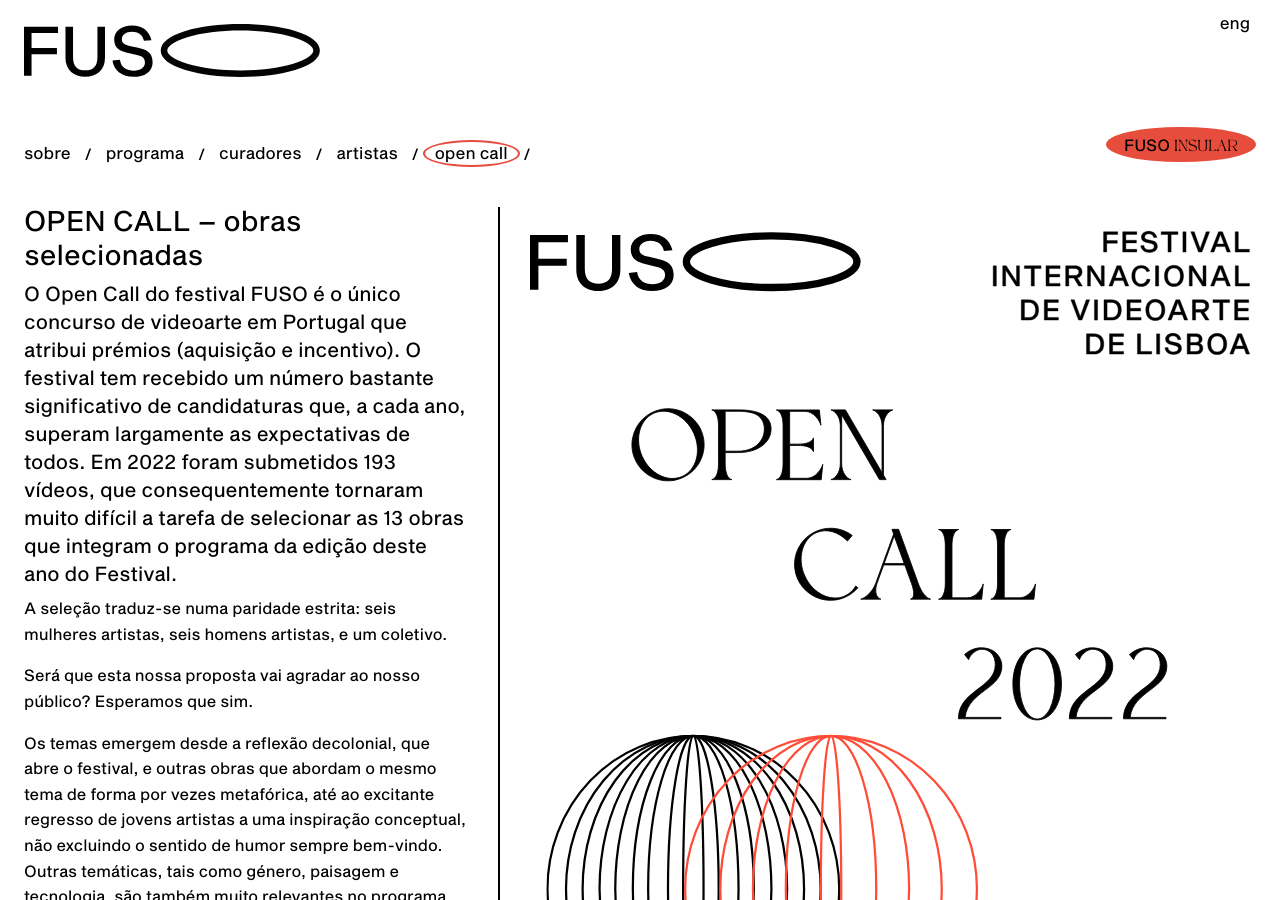
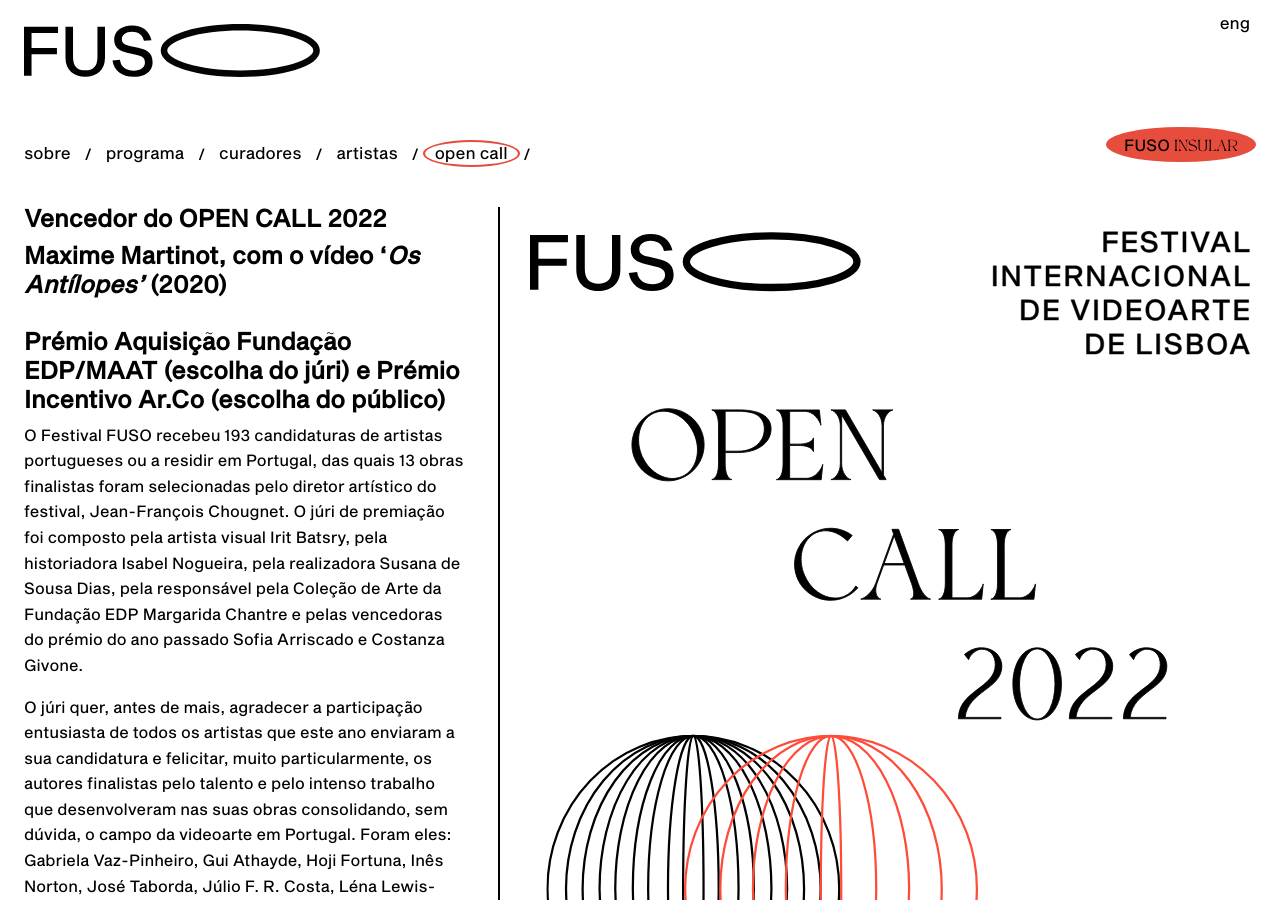
Before and after one commit to mnvnery/fusov2, a Jekyll site: the page built from fuso/open-call.html, in a window 1280 px wide and 900 px high. Built offline with Jekyll 4.4.1, drawn with Linux system fonts in a browser that asks for light colours; some of the changed text lies outside the part shown.

Commit message:
Update from Forestry.io rachel korman updated _data/open-call.yml

```diff
--- a/_data/open-call.yml
+++ b/_data/open-call.yml
@@ -1,45 +1,78 @@
 ---
-regulamento: "<h3>OPEN CALL – obras selecionadas</h3><h5>O Open Call do festival FUSO
-  é o único concurso de videoarte em Portugal que atribui prémios (aquisição e incentivo).
-  O festival tem recebido um número bastante significativo de candidaturas que, a
-  cada ano, superam largamente as expectativas de todos. Em 2022 foram submetidos
-  193 vídeos, que consequentemente tornaram muito difícil a tarefa de selecionar as
-  13 obras que integram o programa da edição deste ano do Festival.</h5><p>A seleção
-  traduz-se numa paridade estrita: seis mulheres artistas, seis homens artistas, e
-  um coletivo.</p><p>Será que esta nossa proposta vai agradar ao nosso público? Esperamos
-  que sim.</p><p>Os temas emergem desde a reflexão decolonial, que abre o festival,
-  e outras obras que abordam o mesmo tema de forma por vezes metafórica, até ao excitante
-  regresso de jovens artistas a uma inspiração conceptual, não excluindo o sentido
-  de humor sempre bem-vindo. Outras temáticas, tais como género, paisagem e tecnologia,
-  são também muito relevantes no programa.</p><p>Importa destacar o número crescente
-  de artistas estrangeiros a produzir em Portugal, bastante representados nesta edição.</p><p>Por
-  fim, uma observação sobre o tempo em que vivemos: os filmes de autoficção inspirados
-  no <em>lockdown</em> da pandemia tornaram-se menos frequentes. Sinal de que estamos
-  a viver para o “aqui e agora”, e que a arte pode existir como um gesto de resiliência
-  e esperança.</p><p>Jean-François Chougnet<br></p><p>ARTISTAS SELECCIONADOS (POR
-  ORDEM ALFABÉTICA)</p><p>Gabriela Vaz-Pinheiro</p><p>Gui Athayde</p><p>Hoji Fortuna</p><p>Inês
-  Norton</p><p>José Taborda</p><p>Júlio F. R. Costa</p><p>Léna Lewis-King</p><p>Leonor
-  Sousa</p><p>Marcelo Moscheta</p><p>Maxime Martinot</p><p>Ricardo Leandro</p><p>Sara
-  Carneiro</p><p>Tiago Bastos Nunes</p>"
+regulamento: '<h4><strong>Vencedor do OPEN CALL 2022</strong></h4><h4><strong>Maxime
+  Martinot, com o vídeo ‘<em>Os Antílopes’</em> (2020)<br><br>Prémio Aquisição Fundação
+  EDP/MAAT (escolha do júri) e Prémio Incentivo Ar.Co (escolha do público)</strong></h4><p
+  class="paragraphCxSpMiddle">O Festival FUSO recebeu 193 candidaturas de artistas
+  portugueses ou a residir em Portugal, das quais 13 obras finalistas foram selecionadas
+  pelo diretor artístico do festival, Jean-François Chougnet. O júri de premiação
+  foi composto pela artista visual Irit Batsry, pela historiadora Isabel Nogueira,
+  pela realizadora Susana de Sousa Dias, pela responsável pela Coleção de Arte da
+  Fundação EDP Margarida Chantre e pelas vencedoras do prémio do ano passado Sofia
+  Arriscado e Costanza Givone.</p><p>O júri quer, antes de mais, agradecer a participação
+  entusiasta de todos os artistas que este ano enviaram a sua candidatura e felicitar,
+  muito particularmente, os autores finalistas pelo talento e pelo intenso trabalho
+  que desenvolveram nas suas obras consolidando, sem dúvida, o campo da videoarte
+  em Portugal. Foram eles: Gabriela Vaz-Pinheiro, Gui Athayde, Hoji Fortuna, Inês
+  Norton, José Taborda, Júlio F. R. Costa, Léna Lewis-King, Leonor Sousa, Marcelo
+  Moscheta, Maxime Martinot, Ricardo Leandro, Sara Carneiro e Tiago Bastos Nunes.</p><p
+  class="MsoNormal">O júri decidiu premiar este ano uma obra que nos traz, desde o
+  primeiro momento de abertura, uma reflexão complexa e desenvolvida sobre as ameaças
+  da nossa contemporaneidade no que diz respeito às questões de segurança global e
+  da nossa liberdade individual. O vídeo abre com uma impressiva frase do conto ‘Os
+  Antílopes’, retirada do livro ‘<em>Os Olhos verdes’</em> da escritora Marguerite
+  Duras: “<em>Um dia, nas costas de Marrocos, há cento e cinquenta anos, milhares
+  de antílopes atiraram-se ao mar em conjunto</em>.” Sucedem-se vários fragmentos
+  de vídeos retirados da internet de drones que sobrevoam os desertos à caça de antílopes:
+  uma composição em bruto como um jogo electrónico numa cadência crescente com banda
+  sonora e imagens pixilizadas. Esta sucessão construída conflui nas imagens aéreas
+  de Paris durante o confinamento de 2020 revelando assim o ponto de partida do autor.
+  A pandemia em França e as drásticas medidas sanitárias de intenso policiamento da
+  população com drones foram o contexto que o fez confrontar de modo inflexível a
+  questão: uma natureza livre ultra policiada, um homem livre ultra policiado. Aceitar
+  ou resistir?</p><p class="paragraph">O júri reconhece este trabalho como um gesto
+  de resiliência e esperança na sua analogia desconcertante e desafiadora e é, com
+  enorme prazer, que anuncia que este ano <strong>o vencedor do</strong> <strong>Prémio
+  Aquisição Fundação EDP/MAAT é Maxime Martinot com o vídeo ‘<em>Os Antílopes’</em></strong>
+  (2020).</p><p class="MsoNormal">O <strong>Prémio Incentivo Ar.Co.</strong>, que
+  resulta da votação do público, foi também para o <br><strong>‘<em>Os Antílopes’</em></strong>,
+  <strong>de Maxime Martinot</strong>. Este prémio consiste numa bolsa de estudos
+  para frequência de um ano letivo de Projeto Individual no departamento de Cinema/Imagem
+  e Movimento desta escola.</p><p class="MsoNormalCxSpMiddle"></p>'
 imagem: ''
-regulamento_eng: "<h3>OPEN CALL – selected works</h3><h5>FUSO festival's Open Call,
-  launched every year, is the only video art competition in Portugal that gives awards
-  (acquisition and incentive). The festival is receiving a significant, and ever increasing,
-  number of applications, far exceeding our expectations. This year, 193 videos were
-  submitted. It was therefore a very difficult task the selection of the 13 works
-  that compose the program of this edition of the festival.</h5><p>The selection observes
-  a strict parity: six female artists, six male artists and one collective.</p><p>Will
-  our proposal please our audience? We do hope so.</p><p>The themes range from the
-  decolonial reflection that opens the program — other works address this issue, often
-  in a metaphorical way — to the exciting return of young artists with a conceptual
-  inspiration that does not exclude a very welcome sense of humor. Other topics, such
-  as gender, landscape and technology, are also important subject-matters in this
-  program.</p><p>It is worth mentioning the growing number of foreign artists producing
-  video art in Portugal, who are therefore present in this edition.</p><p>Finally,
-  a note about the time we live in: the autofiction films inspired by the <em>lockdown
-  </em>during the pandemic are less frequent now. A sign that we are living for the
-  'here and now', and that art can exist as a gesture of resilience and hope.<br></p><p>SELECTED
-  ARTISTS (in alphabetical order)</p><p>Gabriela Vaz-Pinheiro</p><p>Gui Athayde</p><p>Hoji
-  Fortuna</p><p>Inês Norton</p><p>José Taborda</p><p>Júlio F. R. Costa</p><p>Léna
-  Lewis-King</p><p>Leonor Sousa</p><p>Marcelo Moscheta</p><p>Maxime Martinot</p><p>Ricardo
-  Leandro</p><p>Sara Carneiro</p><p>Tiago Bastos Nunes</p>"
+regulamento_eng: '<h4><strong>OPEN CALL 2022 WINNER</strong></h4><h4><strong>Maxime
+  Martinot, with the video “The Antelopes” (2020)<br><br>EDP Foundation Acquisition
+  Award (jury''s choice) and AR.CO Incentive Award (audience''s choice)</strong></h4><p
+  class="Standard">FUSO Festival Open Call received 193 applications from Portuguese
+  artists or artists residing in Portugal, from which 13 finalist works were selected
+  by the festival''s artistic director, Jean- François Chougnet. The jury responsible
+  for the EDP Foundation Acquisition Award was composed by the visual artist Irit
+  Batsry, the art historian Isabel Nogueira, the film director Susana de Sousa Dias,
+  the responsible for the Art Collection of EDP Foundation, Margarida Chantre, and
+  by the winners of the previous edition, Sofia Arriscado and Costanza Givone.</p><p
+  class="Standard">The jury wants to acknowledge the enthusiastic participation of
+  all the artists who submitted their works and to congratulate the finalists of this
+  year''s Open Call for their talent and involvement, which will undoubtedly contribute
+  to the field of video art in Portugal.</p><p>The artists whose works have been selected
+  are: Gabriela Vaz-Pinheiro, Gui Athayde, Hoji Fortuna, Inês Norton, José Taborda,
+  Júlio F. R. Costa, Léna Lewis-King, Leonor Sousa, Marcelo Moscheta, Maxime Martinot,
+  Ricardo Leandro, Sara Carneiro and Tiago Bastos Nunes.<br> <br>The jury decided
+  to award a video which, from the very first moment, maps out the complex and in-depth
+  reflection on the present threats to global security and our individual freedom.
+  The video opens with a sentence from the startling tale “The Antelopes” by Marguerite
+  Duras: “One day, on the Moroccan shores, a hundred and fifty years ago, thousands
+  of antelopes together threw themselves into the sea.” Excerpts of videos, found
+  on the internet, show images of antelopes being followed by drones flying over bare
+  landscapes. It is a raw composition, as an electronic game with pixilated glitches,
+  in step with the growing cadence of the soundtrack.</p><p>This construct converges
+  in the aerial images of Paris during the confinement of 2020, revealing the author’s
+  starting point. The COVID 19 in France, with the drastic sanitary measures subject
+  to intense policing of the population with drones, was the context that made the
+  artist confront, in an uncompromising way, the question: an ultra-policed free nature,
+  an ultra-policed free man? Accept or resist?</p><p>The jury recognizes this work
+  as a gesture of resilience and hope in its bewildering and challenging analogy,
+  and it is with great pleasure that it announces that this year <strong>the winner
+  of the EDP Foundation Acquisition Award is Maxime Martinot with the video “The Antelopes”
+  (2020).</strong></p><p><strong>The Ar.Co. Incentive Award, </strong>which results
+  from the public vote,<strong> also went to “The Antelopes”, by Maxime Martinot.</strong>
+  This award consists of a scholarship to attend one academic year of Individual Project
+  in the Cinema/Image and Movement department of this school.</p>'
```
